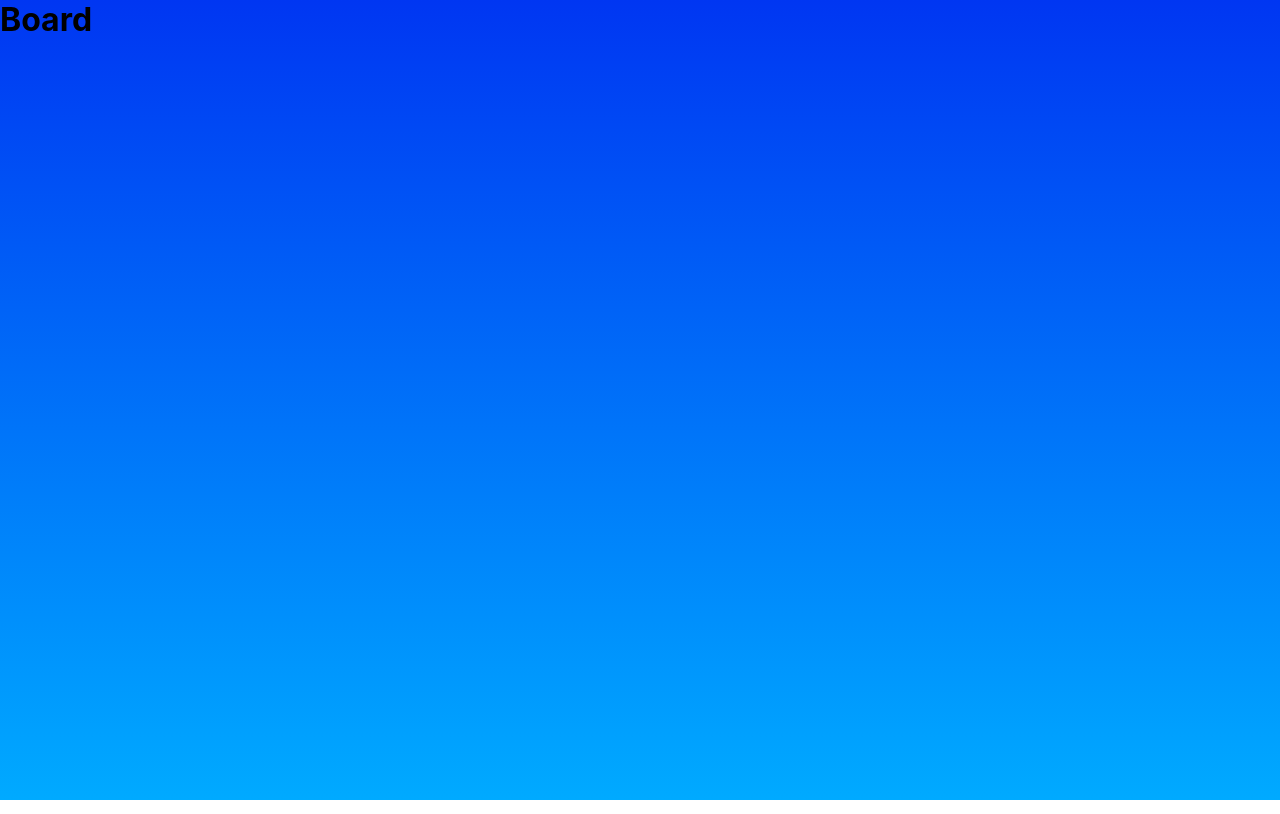
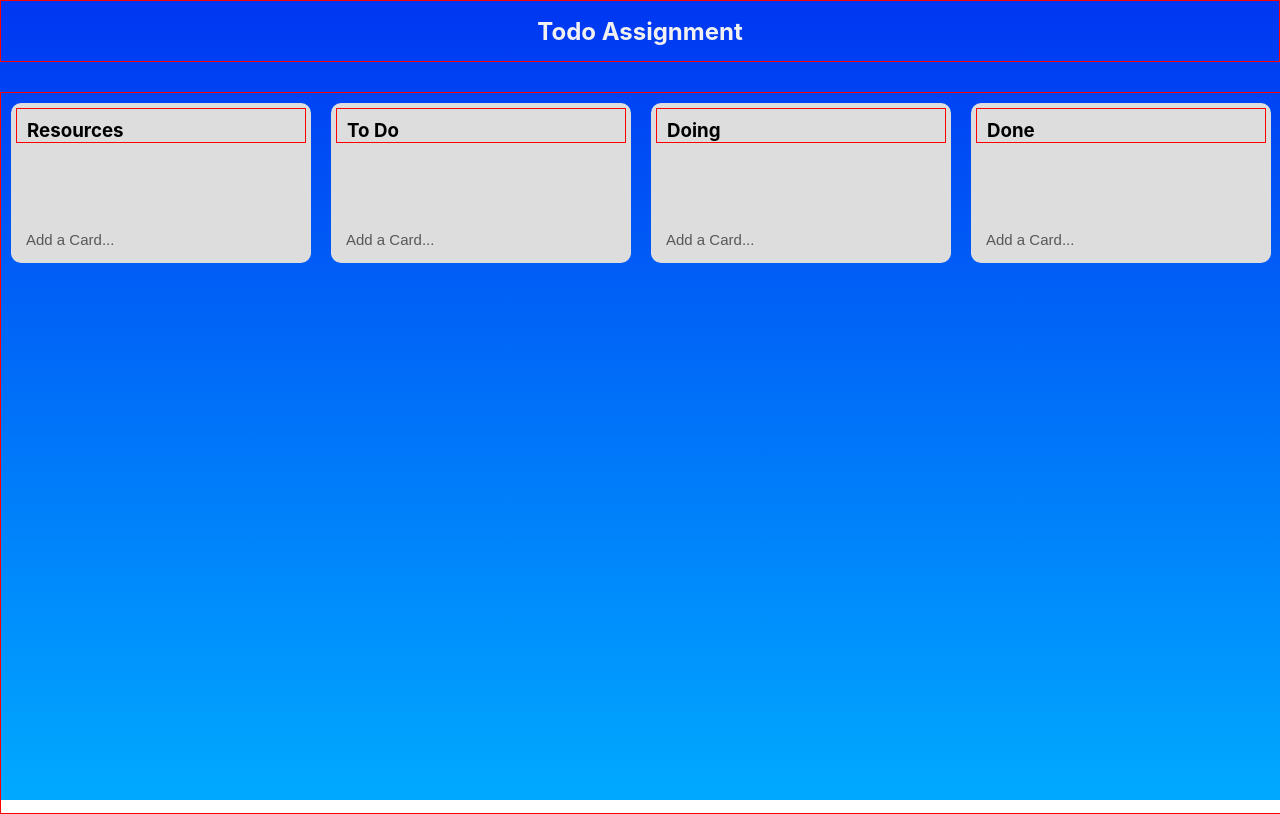
Before and after one commit to abhay-2711/zuddl_assignment2, a React (Create React App) app: page / in a window 1280 px wide. Built offline with nearby package versions, Linux system fonts and the light colour scheme.

Commit message:
main card and modal

```diff
--- a/package.json
+++ b/package.json
@@ -3,12 +3,14 @@
   "version": "0.1.0",
   "private": true,
   "dependencies": {
+    "@reduxjs/toolkit": "^2.2.1",
     "@testing-library/jest-dom": "^5.17.0",
     "@testing-library/react": "^13.4.0",
     "@testing-library/user-event": "^13.5.0",
     "react": "^18.2.0",
     "react-dom": "^18.2.0",
     "react-scripts": "5.0.1",
+    "redux": "^5.0.1",
     "web-vitals": "^2.1.4"
   },
   "scripts": {
--- a/src/components/Board/Board.jsx
+++ b/src/components/Board/Board.jsx
@@ -1,9 +1,13 @@
 import React from 'react'
+import Header from '../Header/Header'
+import Main from '../Main/Main'
+import './board.css'
 
 const Board = () => {
   return (
-    <div>
-      <h1>Board</h1>
+    <div className='board'>
+      <Header />
+      <Main />
     </div>
   )
 }
--- /dev/null
+++ b/src/components/Board/board.css
@@ -0,0 +1,5 @@
+.board {
+    margin: 0px;
+    padding: 0;
+    height: 100vh;
+}
--- /dev/null
+++ b/src/components/Header/Header.jsx
@@ -0,0 +1,12 @@
+import React from 'react'
+import './header.css'
+
+const Header = () => {
+  return (
+    <div className='header'>
+      <h2>Todo Assignment</h2>
+    </div>
+  )
+}
+
+export default Header
--- /dev/null
+++ b/src/components/Header/header.css
@@ -0,0 +1,10 @@
+.header {
+    border: 1px solid red;
+    height: 40px;
+    padding: 10px;
+    display: flex;
+    justify-content: center;
+    align-items: center;
+    color: rgb(241, 241, 241);
+    margin-bottom: 30px;
+}
--- /dev/null
+++ b/src/components/Main/Main.jsx
@@ -0,0 +1,17 @@
+import React from 'react'
+import './main.css'
+import MainCard from '../MainCard/MainCard'
+
+const Main = () => {
+
+  return (
+    <div className='main'>
+      <MainCard status="resources" />
+      <MainCard status="todo" />
+      <MainCard status="doing" />
+      <MainCard status="done" />
+    </div>
+  )
+}
+
+export default Main
--- /dev/null
+++ b/src/components/Main/main.css
@@ -0,0 +1,7 @@
+.main {
+    width: 100%;
+    height: 90vh;
+    border: 1px solid red;
+    display: flex;
+    justify-content: center;
+}
--- a/src/components/MainCard/MainCard.jsx
+++ b/src/components/MainCard/MainCard.jsx
@@ -0,0 +1,37 @@
+import React, { useState } from 'react'
+import './maincard.css'
+import Modal from '../Modal/Modal'
+
+const MainCard = ({status}) => {
+
+  const [showModal, setShowModal] = useState(false);
+
+  const categoryHeadings = {
+    resources: "Resources",
+    todo: "To Do",
+    doing: "Doing",
+    done: "Done"
+  };
+
+  const heading = categoryHeadings[status];
+
+  const handleClick = () => {
+    if(!showModal){
+      setShowModal(true);
+    }
+  }
+
+  const handleCloseModal = () => {
+    setShowModal(false);
+  }
+
+  return (
+    <div className='maincard'>
+        <h3 className='heading'>{heading}</h3>
+        <button className='addNewTask' onClick={handleClick}>Add a Card...</button>
+        {showModal && <Modal onCloseClick={handleCloseModal} />}
+    </div>
+  )
+}
+
+export default MainCard
--- /dev/null
+++ b/src/components/MainCard/maincard.css
@@ -0,0 +1,30 @@
+.maincard{
+    width: 400px;
+    height: 150px;
+    background-color: #dddddd;
+    border-radius: 10px;
+    padding: 5px;
+    margin: 10px;
+    display: flex;
+    flex-direction: column;
+    justify-content: space-between;
+}
+
+.heading{
+    text-align: left;
+    padding-left: 10px;
+    padding-top: 10px;
+    border: 1px solid red;
+}
+
+.addNewTask{
+    border: none;
+    background-color: #dddddd;
+    color: #585858;
+    font-size: 15px;
+    padding-left: 10px;
+    padding-top: 10px;
+    padding-bottom: 10px;
+    width: 100%;
+    text-align: left;
+}
--- /dev/null
+++ b/src/components/Modal/Modal.jsx
@@ -0,0 +1,53 @@
+import React, { useState } from 'react'
+import './modal.css'
+
+const Modal = ({ onCloseClick }) => {
+
+    const handleSubmit = () => {
+        console.log('submitting');
+    }
+
+    const [imagePreview, setImagePreview] = useState(null);
+
+    const handleImageChange = (e) => {
+        const file = e.target.files[0];
+        if (file) {
+            const reader = new FileReader();
+            reader.onloadend = () => {
+                setImagePreview(reader.result);
+            };
+            reader.readAsDataURL(file);
+        }
+    };
+
+  return (
+    <div className='modalBackground'>
+        <div className='modalContainer'>
+            <div className='top'>
+            <h3 className='modalTitle'>Create a Task</h3>
+            <button className='closeModal' onClick={() => onCloseClick()}>X</button>
+            </div>
+            <label htmlFor='taskName' className='label'>Task Name</label>
+            <input id='taskName' className='modalInput' type='text' placeholder='Enter a task...' />
+            <label htmlFor='status' className='label'>Status</label>
+            <select id='status' className='modalInput'>
+                <option selected value='resources'>Resources</option>
+                <option value='todo'>To Do</option>
+                <option value='doing'>Doing</option>
+                <option value='done'>Done</option>
+            </select>
+            <label className='label'>Image</label>
+            <label htmlFor='image' className='inputImage'>Choose Image</label>
+            <input id='image' className='fileInput' type='file' accept='image/*' onChange={handleImageChange} />
+            {imagePreview && (
+                <div className='imagePreviewContainer'>
+                    <img src={imagePreview} alt='Preview' className='imagePreview' />
+                </div>
+            )}
+            <button className='modalSubmit' onClick={handleSubmit}>Add Card</button>
+        </div>
+    </div>
+  )
+}
+
+export default Modal
--- /dev/null
+++ b/src/components/Modal/modal.css
@@ -0,0 +1,77 @@
+.modalBackground{
+    display: flex;
+    justify-content: center;
+    align-items: center;
+}
+
+.modalContainer{
+    width: 400px;
+    height: 350px;
+    border-radius: 12px;
+    background-color: white;
+    display: flex;
+    flex-direction: column;
+    padding: 25px;
+}
+
+.closeModal{
+    width: 20px;
+    height: 20px;
+    border: none;
+    background-color: #ff0000;
+    color: white;
+}
+
+.top{
+    display: flex;
+    justify-content: space-between;
+    align-items: center;
+}
+
+.modalInput{
+    width: 100%;
+    height: 50px;
+    border: 1px solid #dddddd;
+    border-radius: 5px;
+}
+
+#taskName{
+    box-sizing: border-box;
+    padding-left: 10px;
+}
+
+.label{
+    margin-top: 10px;
+    font-size: 16px;
+    font-weight: 500;
+}
+
+input[type="file"] {
+    display: none;
+}
+
+.inputImage{
+    border: 1px solid #dddddd;
+    border-radius: 5px;
+    display: inline-block;
+    padding: 6px 12px;
+    cursor: pointer;
+    margin-bottom: 10px;
+    font-size: 16px;
+}
+
+.imagePreview{
+    width: 50px;
+    height: 50px;
+    object-fit: cover;
+}
+
+.modalSubmit{
+    width: 100%;
+    height: 50px;
+    background-color: #007bff;
+    color: white;
+    border: none;
+    border-radius: 5px;
+    cursor: pointer;
+}
```
Also changed, not shown: src/utils/data.js (+17 -17 lines), 1 other file (tests, documents, lock files or other folders).
